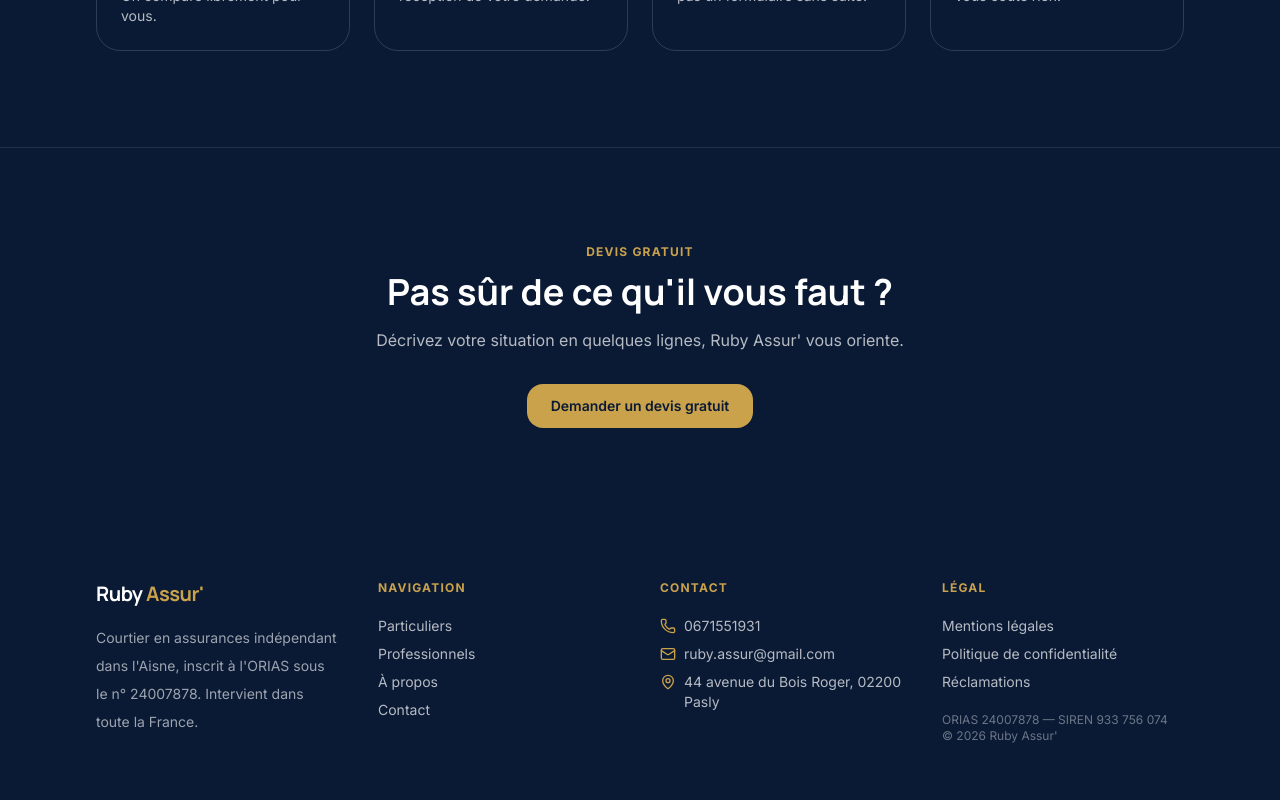
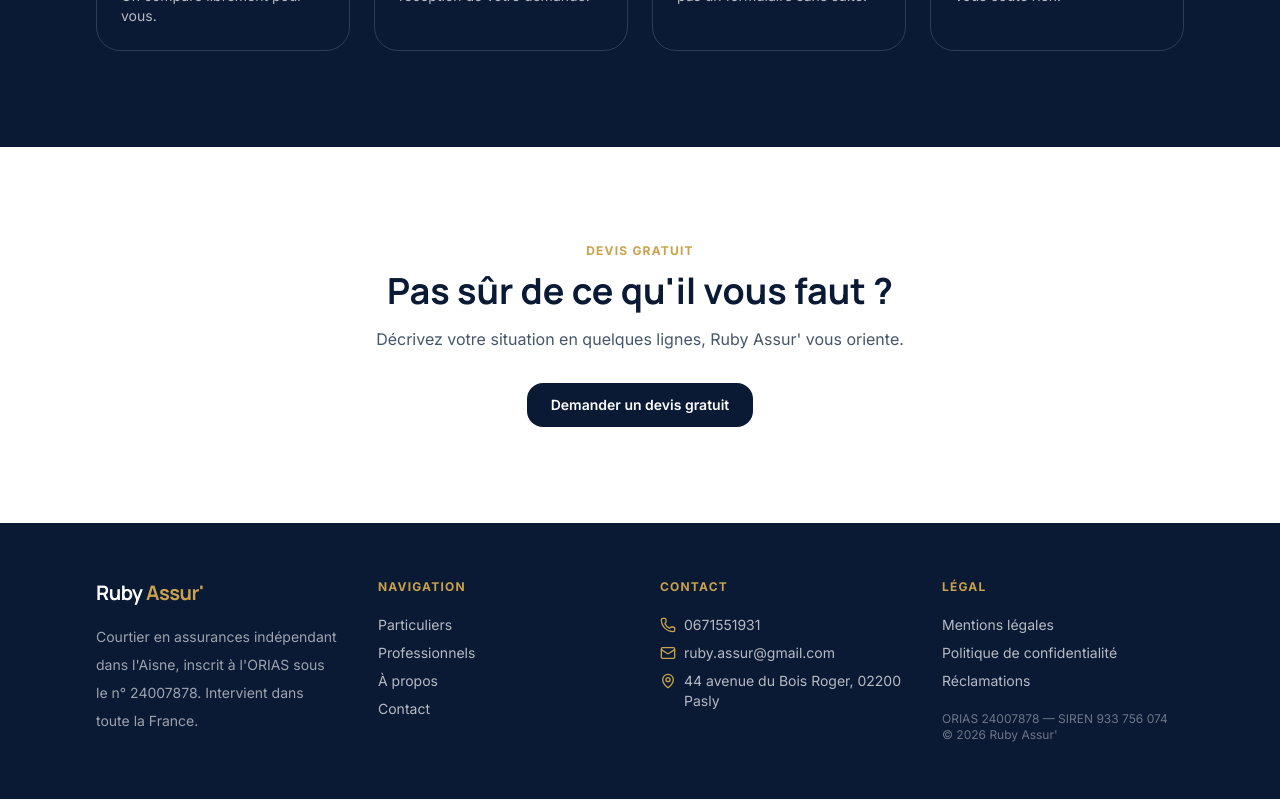
Before and after one commit to ribeirojulien10-ui/Ruby-Assur-, a Next.js app: page /particuliers in a window 1280 px wide. Shown: the part 1456-2256 px from the top of the page. Built offline with nearby package versions, Linux system fonts and the light colour scheme.

Commit message:
CTA devis gratuit en blanc sur particuliers et professionnels

```diff
--- a/app/particuliers/page.tsx
+++ b/app/particuliers/page.tsx
@@ -70,13 +70,13 @@ export default function ParticuliersPage() {
         </div>
       </section>
 
-      {/* 4 — navy : CTA */}
-      <section className="section bg-navy text-white text-center border-t border-white/10">
+      {/* 4 — blanc : CTA */}
+      <section className="section bg-white text-center">
         <div className="container-shell">
-          <p className="eyebrow text-gold">Devis gratuit</p>
-          <h2 className="mt-3 font-display text-3xl font-bold sm:text-4xl">Pas sûr de ce qu'il vous faut ?</h2>
-          <p className="mt-4 text-white/70">Décrivez votre situation en quelques lignes, Ruby Assur' vous oriente.</p>
-          <Link href="/contact" className="btn-gold mt-8 inline-block">Demander un devis gratuit</Link>
+          <p className="eyebrow">Devis gratuit</p>
+          <h2 className="mt-3 font-display text-3xl font-bold text-navy sm:text-4xl">Pas sûr de ce qu'il vous faut ?</h2>
+          <p className="mt-4 text-slate-600">Décrivez votre situation en quelques lignes, Ruby Assur' vous oriente.</p>
+          <Link href="/contact" className="btn-primary mt-8 inline-block">Demander un devis gratuit</Link>
         </div>
       </section>
     </>
--- a/app/professionnels/page.tsx
+++ b/app/professionnels/page.tsx
@@ -70,13 +70,13 @@ export default function ProfessionnelsPage() {
         </div>
       </section>
 
-      {/* 4 — navy : CTA */}
-      <section className="section bg-navy text-white text-center border-t border-white/10">
+      {/* 4 — blanc : CTA */}
+      <section className="section bg-white text-center">
         <div className="container-shell">
-          <p className="eyebrow text-gold">Devis gratuit</p>
-          <h2 className="mt-3 font-display text-3xl font-bold sm:text-4xl">Besoin d'un conseil sur mesure ?</h2>
-          <p className="mt-4 text-white/70">Activité, effectif, véhicules : chaque situation est différente. Ruby Assur' analyse et compare pour vous.</p>
-          <Link href="/contact" className="btn-gold mt-8 inline-block">Demander un devis gratuit</Link>
+          <p className="eyebrow">Devis gratuit</p>
+          <h2 className="mt-3 font-display text-3xl font-bold text-navy sm:text-4xl">Besoin d'un conseil sur mesure ?</h2>
+          <p className="mt-4 text-slate-600">Activité, effectif, véhicules : chaque situation est différente. Ruby Assur' analyse et compare pour vous.</p>
+          <Link href="/contact" className="btn-primary mt-8 inline-block">Demander un devis gratuit</Link>
         </div>
       </section>
     </>
```
